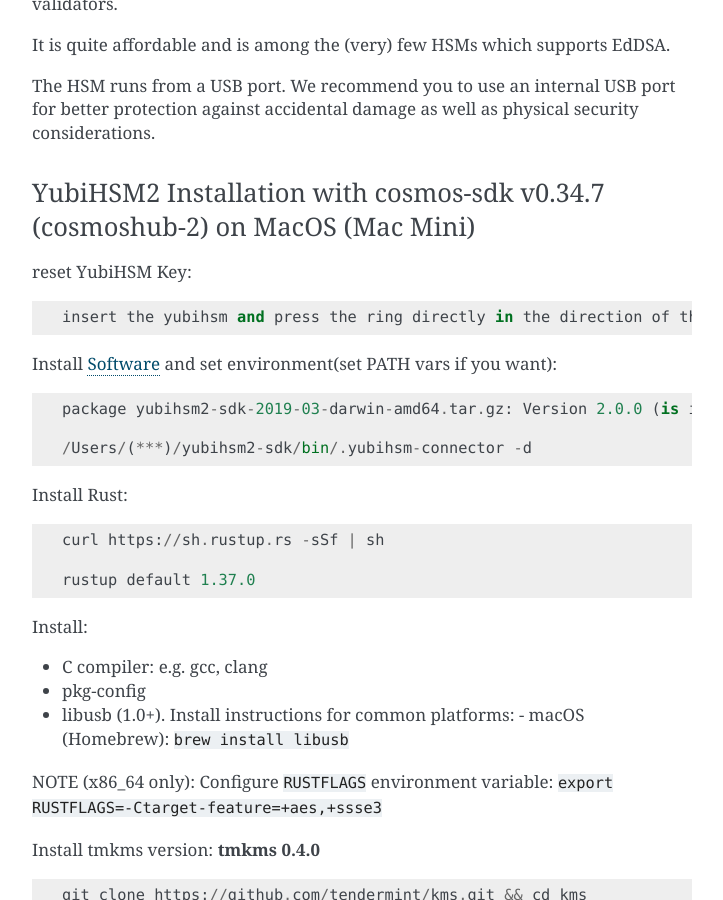
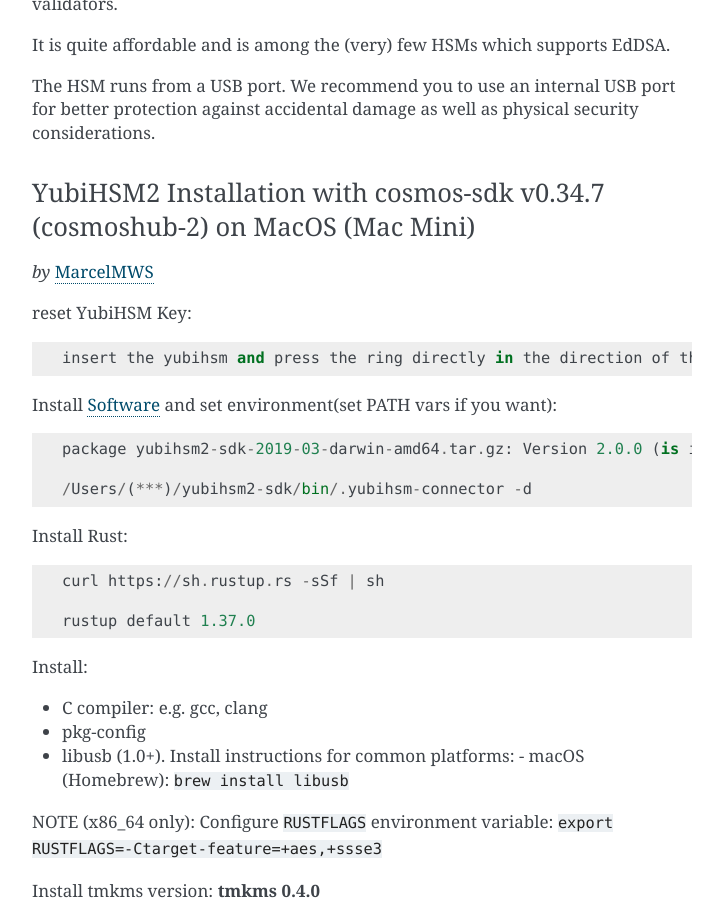
Before and after one commit to certusone/kb, a Sphinx documentation site: the page built from source/hsm.rst, in a window 1280 px wide and 900 px high, scrolled down 6634 px. Shown: the whole window, without its empty margins (388-1111 px from the left). Built offline with Sphinx 7.4.7, drawn with Linux system fonts in a browser that asks for light colours.

Commit message:
add my github;)

```diff
--- a/source/hsm.rst
+++ b/source/hsm.rst
@@ -276,6 +276,7 @@
 
 YubiHSM2 Installation with cosmos-sdk v0.34.7 (cosmoshub-2) on MacOS (Mac Mini)
 ~~~~~~~~~~~~~~~~~~~~~~~~~~~~~~~~~~~~~~~~~~~~~~~~~~~~~~~~~~~~~~~~~~~~~~~~~~~~~~~
+*by* `MarcelMWS <https://github.com/MarcelMWS>`_
 
 reset YubiHSM Key:
 
```
